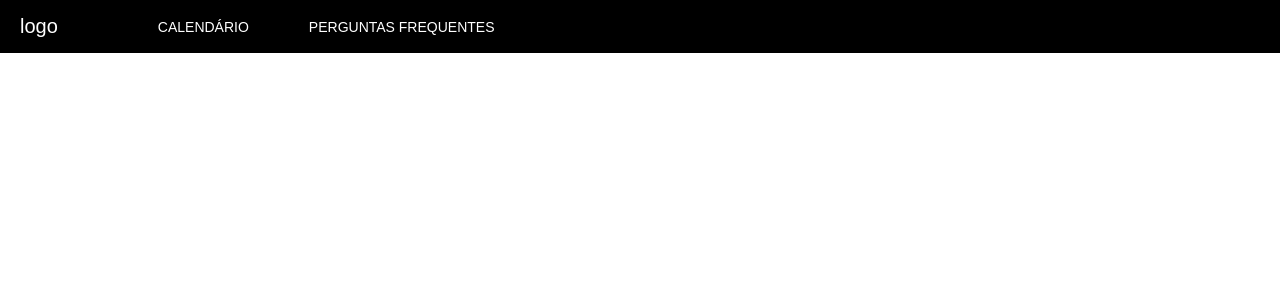
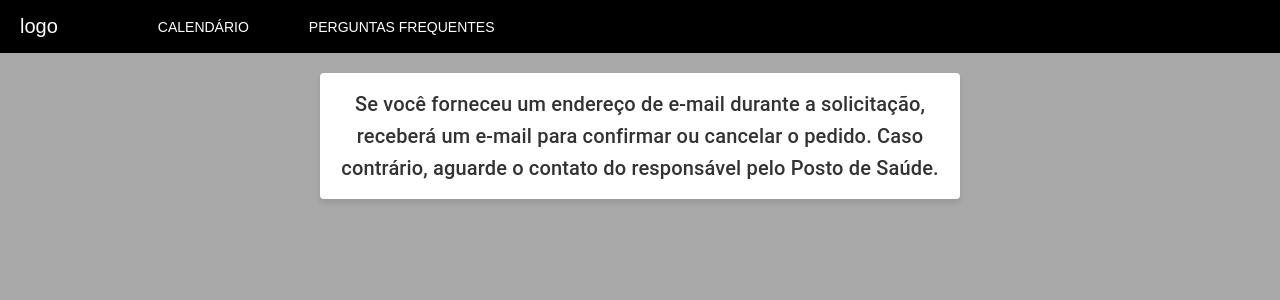
Before and after one commit to IsacGuedes/salutec-app, a React (Create React App) app: page /envioEmail in a window 1280 px wide. Shown: the top 300 px of the page. Built offline with nearby package versions, Linux system fonts and the light colour scheme; a web font is replaced by a local one.

Commit message:
confirmaçao em andamento

```diff
--- /dev/null
+++ b/src/pages/envioEmail/envioEmail.css
@@ -0,0 +1,22 @@
+.fundo{
+        display: flex;
+        flex-direction: column;
+        background-color: darkgrey;
+        align-items: center;
+        padding: 20px;
+        min-height: 100vh;
+        box-sizing: border-box;
+    }
+
+.modal-conf {
+    width: 100%;
+    max-width: 600px;
+    background-color: #fff;
+    padding: 15px 20px;
+    margin-bottom: 20px;
+    border-radius: 4px;
+    box-shadow: 0px 4px 6px rgba(0, 0, 0, 0.1);
+    text-align: center;
+    color: #333;
+    font-size: 16px;
+}
--- /dev/null
+++ b/src/pages/envioEmail/envioEmail.tsx
@@ -0,0 +1,18 @@
+import React, { FC, useState } from 'react';
+import './envioEmail.css';
+import { Typography } from '@mui/material';
+import { useNavigate } from 'react-router-dom';
+
+const envioEmail: FC = () => {
+    return (
+        <div className='fundo'>
+        <div className="modal-conf">
+            <Typography variant="h6">
+            Se você forneceu um endereço de e-mail durante a solicitação, receberá um e-mail para confirmar ou cancelar o
+            pedido. Caso contrário, aguarde o contato do responsável pelo Posto de Saúde.
+            </Typography>
+        </div>
+        </div>
+        )};
+
+export default envioEmail;
--- a/src/pages/pacientes/Paciente.tsx
+++ b/src/pages/pacientes/Paciente.tsx
@@ -4,10 +4,6 @@ import { apiPost, STATUS_CODE } from '../../api/RestClient';
 import { aplicarMascaraDocumento, formatarTelefone, removerCaracteresNaoNumericos } from '../../components/formatos';
 import './paciente.css';
 import { useNavigate } from 'react-router-dom';
-
-const formatarDataNascimento = (dataNascimento: string): string => {
-    return new Date(dataNascimento).toISOString().split('T')[0];
-};
 
 const Paciente: FC = () => {
     const [nome, setNome] = useState<string>('');
--- a/src/router.tsx
+++ b/src/router.tsx
@@ -2,7 +2,8 @@ import React from 'react';
 import { Routes, Route } from 'react-router-dom';
 import Home from './pages/home/home';
 import AgendarConsulta from './pages/agendarConsulta/AgendarConsulta';
-import Paciente from './pages/pacientes/Paciente';
+import EnvioEmail from './pages/envioEmail/envioEmail';
+import Paciente from './pages/pacientes/paciente';
 
 const AppRouter = () => {
   return (
@@ -10,7 +11,8 @@ const AppRouter = () => {
       <Route path="/" element={<Home />} />
       <Route path="/home" element={<Home />} />
       <Route path="/agendar-consulta" element={<AgendarConsulta />} />
-      <Route path="/Paciente" element={<Paciente/>}/>
+      <Route path='/envioEmail' element={<EnvioEmail/>}/>
+      <Route path='/pacientes' element={<Paciente/>}/>
     </Routes>
   );
 };
```
